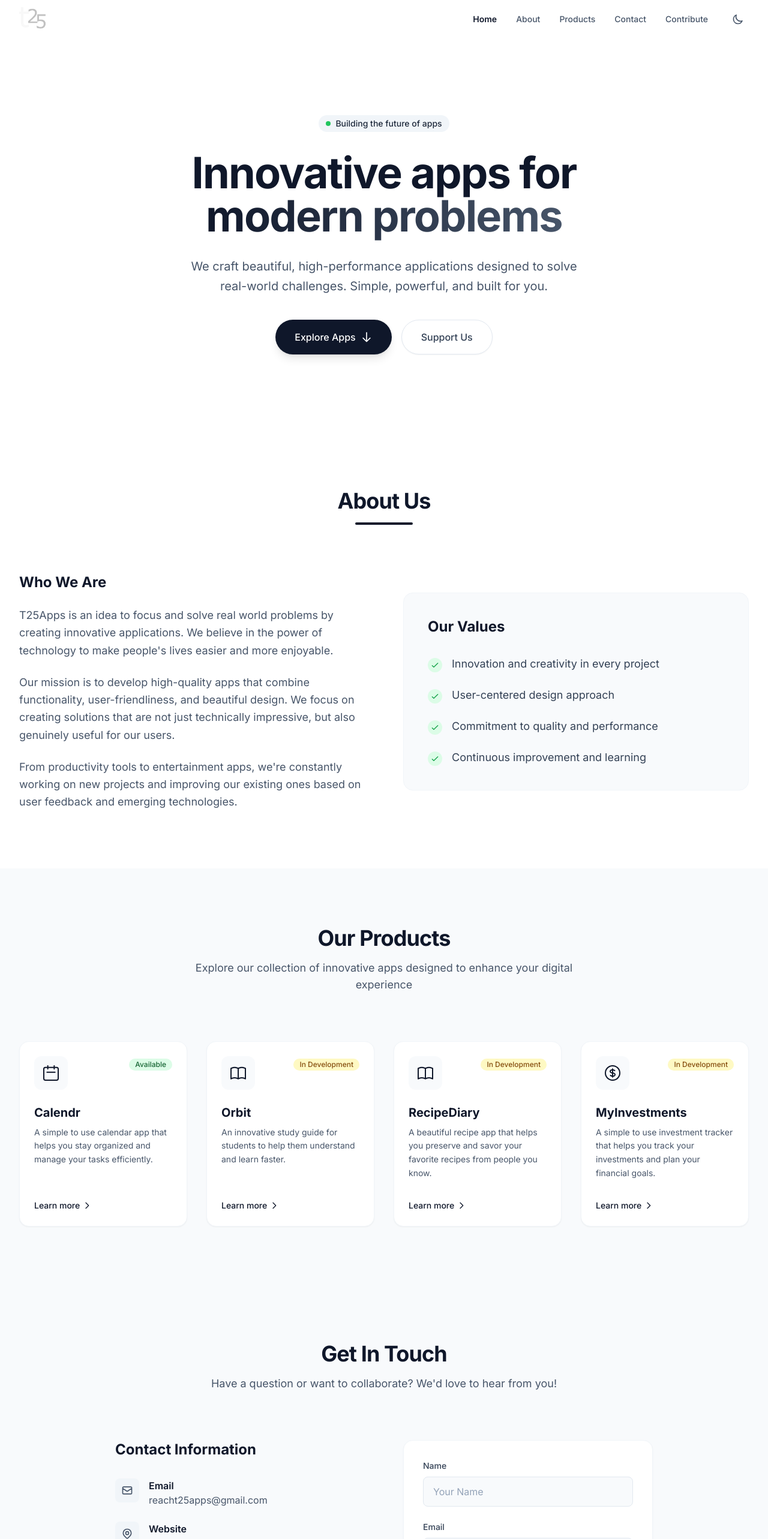
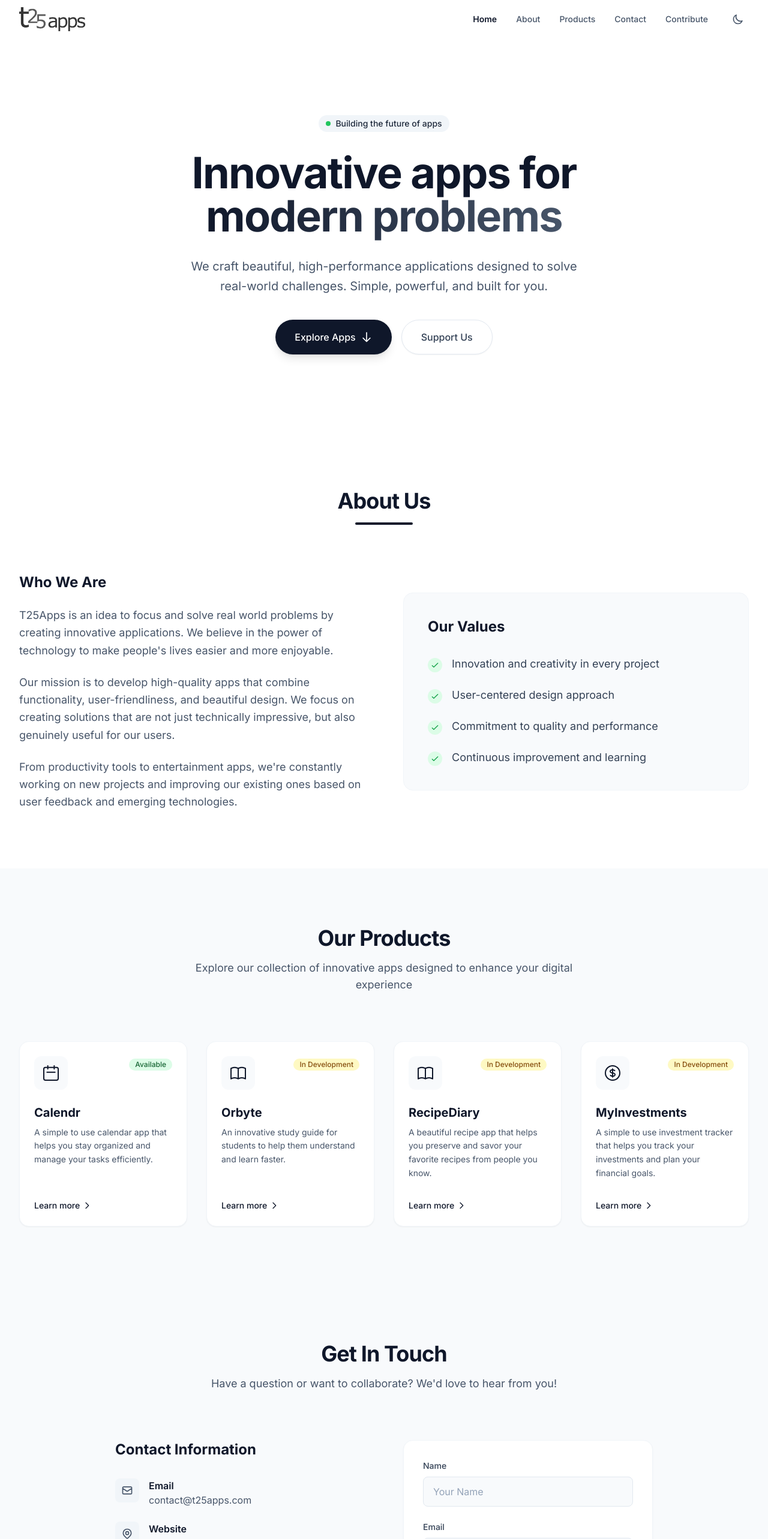
Before and after one commit to T25Apps/t25apps-landing, a React (Vite) app: page / in a window 1280 px wide. Shown: the top 2566 px of the page at 60% size. Built offline with nearby package versions, Linux system fonts and the light colour scheme.

Commit message:
redesign site

```diff
--- a/src/components/Contact.jsx
+++ b/src/components/Contact.jsx
@@ -48,8 +48,8 @@ function Contact() {
                 </div>
                 <div className="ml-4">
                   <h4 className="text-base font-semibold text-gray-900 dark:text-white">Email</h4>
-                  <a href="mailto:reacht25apps@gmail.com" className="text-gray-600 dark:text-gray-400 hover:text-gray-900 dark:hover:text-white transition-colors">
-                    reacht25apps@gmail.com
+                  <a href="mailto:contact@t25apps.com" className="text-gray-600 dark:text-gray-400 hover:text-gray-900 dark:hover:text-white transition-colors">
+                    contact@t25apps.com
                   </a>
                 </div>
               </div>
--- a/src/components/Navbar.jsx
+++ b/src/components/Navbar.jsx
@@ -1,6 +1,7 @@
 import React, { useState, useEffect } from 'react'
 import { Link, useLocation } from 'react-router-dom'
-import logo from '../assets/logo1.png'
+import logoLight from '../assets/logo_light.png'
+import logoDark from '../assets/logo_dark.png'
 import { useTheme } from '../context/ThemeContext'
 
 function Navbar() {
@@ -46,8 +47,7 @@ function Navbar() {
         <div className="flex justify-between items-center h-16">
           <div className="flex items-center">
             <Link to="/" className="flex items-center group">
-              <img src={logo} alt="T25Apps" className="h-10 w-auto transition-transform duration-300 group-hover:scale-105" />
-
+              <img src={theme === 'dark' ? logoDark : logoLight} alt="T25Apps" className="h-10 w-auto transition-transform duration-300 group-hover:scale-105" />
             </Link>
           </div>
 
--- a/src/components/Products.jsx
+++ b/src/components/Products.jsx
@@ -18,11 +18,11 @@ function Products() {
     },
     {
       id: 2,
-      name: 'Orbit',
+      name: 'Orbyte',
       description: 'An innovative study guide for students to help them understand and learn faster.',
       category: 'Education',
       status: 'In Development',
-      link: 'https://orbit.t25apps.com',
+      link: 'https://orbyte.t25apps.com',
       icon: (
         <svg className="w-8 h-8" fill="none" stroke="currentColor" viewBox="0 0 24 24">
           <path strokeLinecap="round" strokeLinejoin="round" strokeWidth={1.5} d="M12 6.253v13m0-13C10.832 5.477 9.246 5 7.5 5S4.168 5.477 3 6.253v13C4.168 18.477 5.754 18 7.5 18s3.332.477 4.5 1.253m0-13C13.168 5.477 14.754 5 16.5 5c1.747 0 3.332.477 4.5 1.253v13C19.832 18.477 18.247 18 16.5 18c-1.746 0-3.332.477-4.5 1.253" />
```
Also changed, not shown: src/assets/logo_dark.png (renamed from src/assets/logo1.png), src/assets/logo_light.png (renamed from src/assets/logo1_bck.png).
